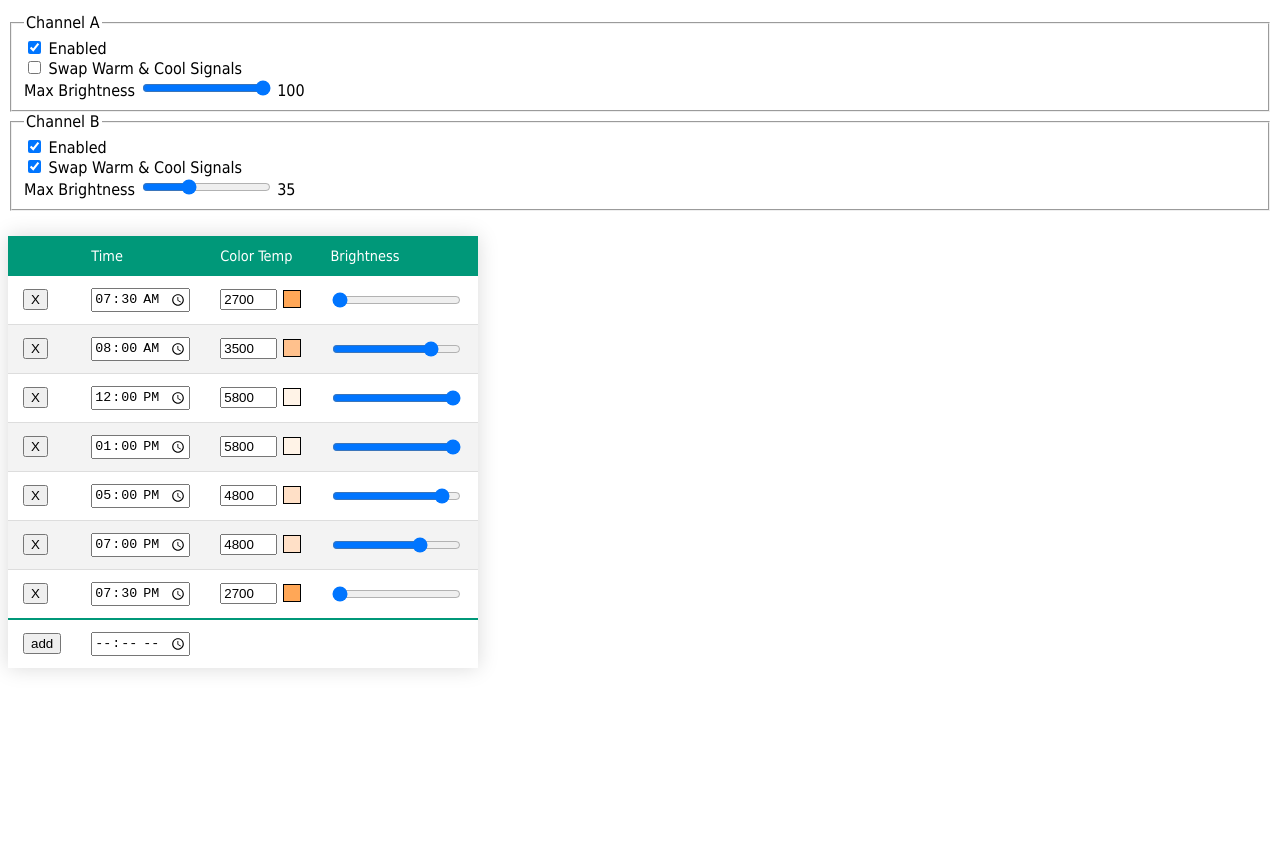
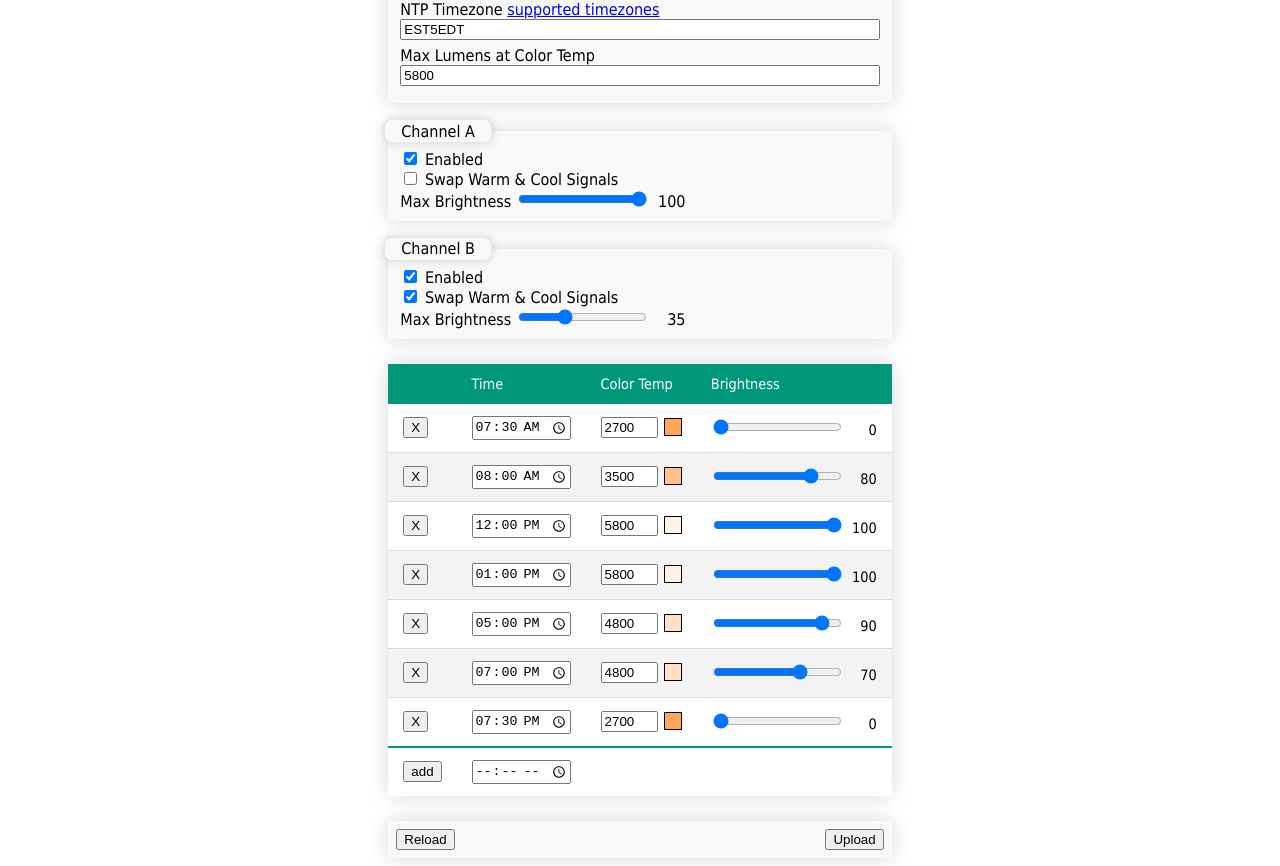
Before and after one commit to ens-gijs/spider-light, a plain HTML site: page web-src/index.html in a window 1280 px wide. Shown: the part 54-920 px from the top of the page. Before the commit the page ends 800 px from the top, so only its background shows below. Drawn offline with Linux system fonts and the light colour scheme.

Commit message:
Finished web UI (still not connected to ESP)

```diff
--- a/web-src/index.html
+++ b/web-src/index.html
@@ -5,20 +5,10 @@
   <script src="spider-light-lib.js"></script>
 </head>
 <body>
-  <h1>Spider Light</h1>
   <div id="config"></div>
   <script>
     let spiderLightConfig = new SpiderLightConfig(qs('#config'));
-    spiderLightConfig.reload()
-//    let channelA = null;
-//    let channelB = null;
-//    let schedule = null;
-//    getConfig().then((data) => {
-//      let $config = document.querySelector('#config');
-//      channelA = new ChannelConfig($config, 'A', data.channel_a);
-//      channelB = new ChannelConfig($config, 'B', data.channel_b);
-//      schedule = new Schedule($config, data.schedule);
-//    });
+    spiderLightConfig.reload();
   </script>
 </body>
 </html>
--- a/web-src/query/config.json
+++ b/web-src/query/config.json
@@ -1,5 +1,5 @@
 {
-  "time_zone": "EST5EDT",
+  "timezone": "EST5EDT",
   "max_lum_at_color_temp": 5800,
   "schedule": [
     [450, 2700, 0],
--- a/web-src/spider-light-lib.js
+++ b/web-src/spider-light-lib.js
@@ -231,7 +231,7 @@ class Schedule {
   }
 
   getScheduleEntryByUid(uid) {
-    for (let e of schedule.entries) {
+    for (let e of this.entries) {
       if (e._uid == uid) return e;
     }
     return null;
@@ -283,7 +283,7 @@ class Schedule {
         <td><button class="remove">X</button></td>
         <td><input class="time" type="time" value="${entry.time}"></td>
         <td><input class="color-temp" type="text" size=4  value="${entry.colorTemp}"><canvas width=16 height=16 class="swatch" style="background-color: #${colorTemperatureToRGB(entry.colorTemp).hex}"></canvas></td>
-        <td><input class="brightness" type="range" min=0 max=100 value=${entry.brightness}></td>
+        <td><input class="brightness" type="range" min=0 max=100 value=${entry.brightness} oninput="this.nextElementSibling.value = this.value"> <output>${entry.brightness}</output></td>
       </tr>`, '');
 	}
 
@@ -300,7 +300,7 @@ class ChannelConfig{
       <legend>Channel <span>${channelId}</span></legend>
       <div><label><input type="checkbox" name="enabled"> Enabled</label></div>
       <div><label><input type="checkbox" name="swapWarmCool"> Swap Warm & Cool Signals</label></div>
-      <div><label>Max Brightness <input type="range" name="brightness" min=0 max=100 oninput="this.nextElementSibling.value = this.value"> <output></output></label></div>`;
+      <div><label>Max Brightness <input class="brightness" type="range" name="brightness" min=0 max=100 oninput="this.nextElementSibling.value = this.value"> <output></output></label></div>`;
     this.$channelId = qs('legend span', this.$dom);
     this.$enabled = qs('input[name="enabled"]', this.$dom);
     this.$swapWarmCool = qs('input[name="swapWarmCool"]', this.$dom);
@@ -344,6 +344,21 @@ class SpiderLightConfig {
     this.channelA = null;
     this.channelB = null;
     this.schedule = null;
+
+    this._$controls = newElement('div', {class: 'config-controls'});
+    this._$reload = newElement('button', {class: 'reload', innerText: 'Reload'});
+    this._$upload = newElement('button', {class: 'upload', innerText: 'Upload'});
+    this._$upload.onclick = () => this.upload();
+    this._$reload.onclick = () => this.reload();
+    this._$controls.append(this._$reload);
+    this._$controls.append(this._$upload);
+
+    this._$generalSettings = newElement('fieldset', {class: 'general-settings'});
+    this._$generalSettings.innerHTML = `<legend>General Settings</legend>
+      <div><label>NTP Timezone <a href="https://remotemonitoringsystems.ca/time-zone-abbreviations.php" target="_blank">supported timezones</a> <input type="text" name="timezone"></label></div>
+      <div><label>Max Lumens at Color Temp <input type="text" name="max_lum_at_color_temp"></label></div>`;
+    this.$timezone = qs('input[name="timezone"]', this._$generalSettings);
+    this.$maxLumAtColorTemp = qs('input[name="max_lum_at_color_temp"]', this._$generalSettings);
   }
 
   async _getConfig() {
@@ -361,18 +376,27 @@ class SpiderLightConfig {
     this.channelA = null;
     this.channelB = null;
     this.schedule = null;
+
     this._getConfig().then((data) => {
       this.$dom.innerHTML = '';
+      this.$timezone.value = data.timezone;
+      this.$maxLumAtColorTemp.value = data.max_lum_at_color_temp;
+      this.$dom.append(this._$generalSettings);
       this.channelA = new ChannelConfig(this.$dom, 'A', data.channel_a);
       this.channelB = new ChannelConfig(this.$dom, 'B', data.channel_b);
       this.schedule = new Schedule(this.$dom, data.schedule);
+      this.$dom.append(this._$controls);
     });
+  }
+
+  upload() {
+    console.log("UPLOAD", this.toJson());
   }
 
   toJson() {
     return {
-      time_zone: "EST5EDT",
-      max_lum_at_color_temp: 5800,
+      time_zone: this.$timezone.value,
+      max_lum_at_color_temp: clamp(parseInt(this.$maxLumAtColorTemp.value, 10), 2700, 6500),
       channel_a: this.channelA.toJson(),
       channel_b: this.channelB.toJson(),
       schedule: this.schedule.toJson()
--- a/web-src/spider-light.css
+++ b/web-src/spider-light.css
@@ -1,5 +1,21 @@
 body {
   font-family: Tahoma, Verdana, sans-serif;
+  display: flex;
+  justify-content: center;
+}
+fieldset{
+  margin: 1em auto;
+  background-color: #f9f9f9;
+  box-shadow: 0 0 20px rgb(0 0 0 / 15%);
+  border: none;
+}
+legend{
+  border-radius: 0.5em;
+  padding: 0.1em 1em;
+  background-color: #f9f9f9;
+  border: 1px solid #00000012;
+  box-shadow: 0 0 10px rgb(0 0 0 / 15%);
+  margin-left: -1em;
 }
 table {
   border-collapse: collapse;
@@ -40,3 +56,25 @@ table tbody tr:last-of-type {
 .moved, .newly-added {
   background-color: rgba(128, 192, 192, .5) !important;
 }
+#config{
+  display: inline-table;
+}
+.config-controls{
+  padding: 0.5em;
+  background-color: #f9f9f9;
+  box-shadow: 0 0 20px rgba(0, 0, 0, 0.15);
+}
+.reload{
+}
+.upload{
+  float: right;
+}
+.general-settings input{
+  width: 100%;
+  margin-bottom: .5em;
+}
+.brightness + output{
+  width: 2em;
+  display: inline-block;
+  text-align: right;
+}
```
